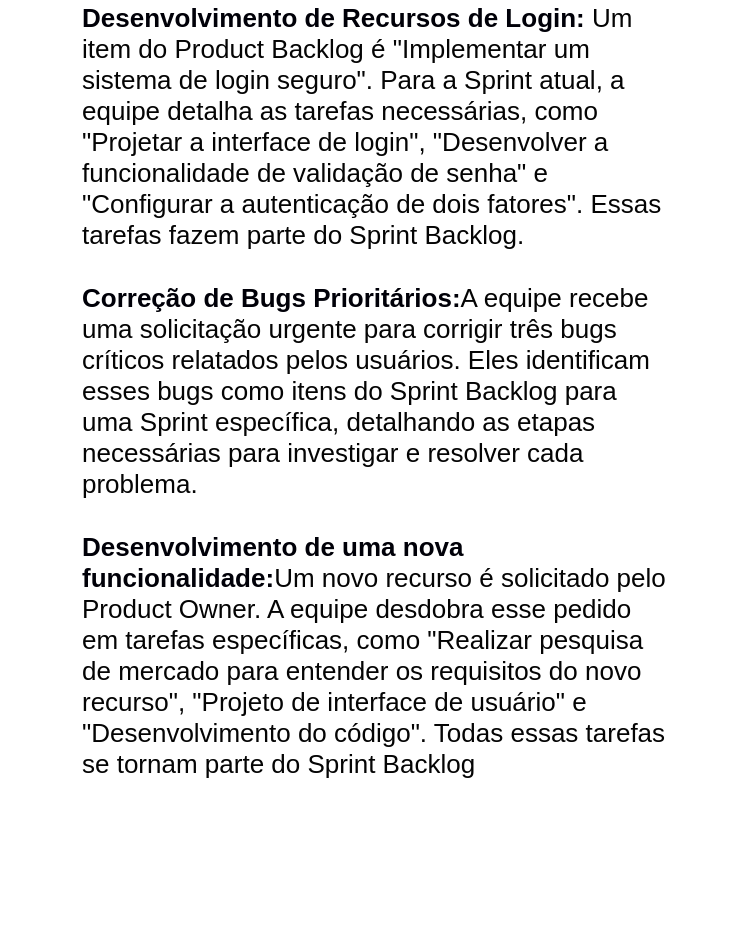
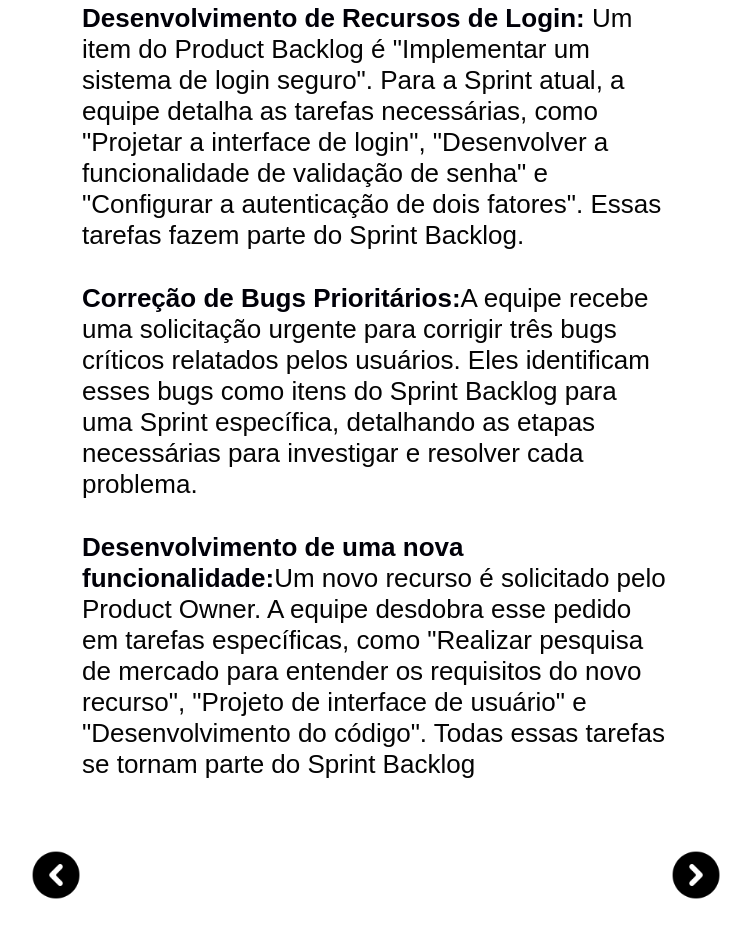
Before and after one commit to Ctrl-Shift-Dev/Plataforma-SCRUM, a plain HTML site: page src/templates/product_backlog.html in a window 1280 px wide. Shown: the part 468-1406 px from the top of the page, without its empty margins (264-1015 px from the left). Before the commit the page ends 1280 px from the top, so only its background shows below. Drawn offline with nearby package versions, Linux system fonts and the light colour scheme.

Commit message:
Update product_backlog.html
Adicionado botão de avançar e voltar paginas

```diff
--- a/src/templates/product_backlog.html
+++ b/src/templates/product_backlog.html
@@ -41,6 +41,18 @@
         "Realizar pesquisa de mercado para entender os requisitos do novo recurso", "Projeto de interface de usuário" e
         "Desenvolvimento do código". Todas essas tarefas se tornam parte do Sprint Backlog</p>
 
+<!-- passar pagina -->
+
+    <span class="flecha">
+        <a href="">
+            <img src="../static/img/flecha esquerda .png" alt="">
+        </a>
+        <a href="">
+            <img src="../static/img/flecha direita .png" alt="">
+        </a>
+
+    </span>
+
 
 </body>
 
```
